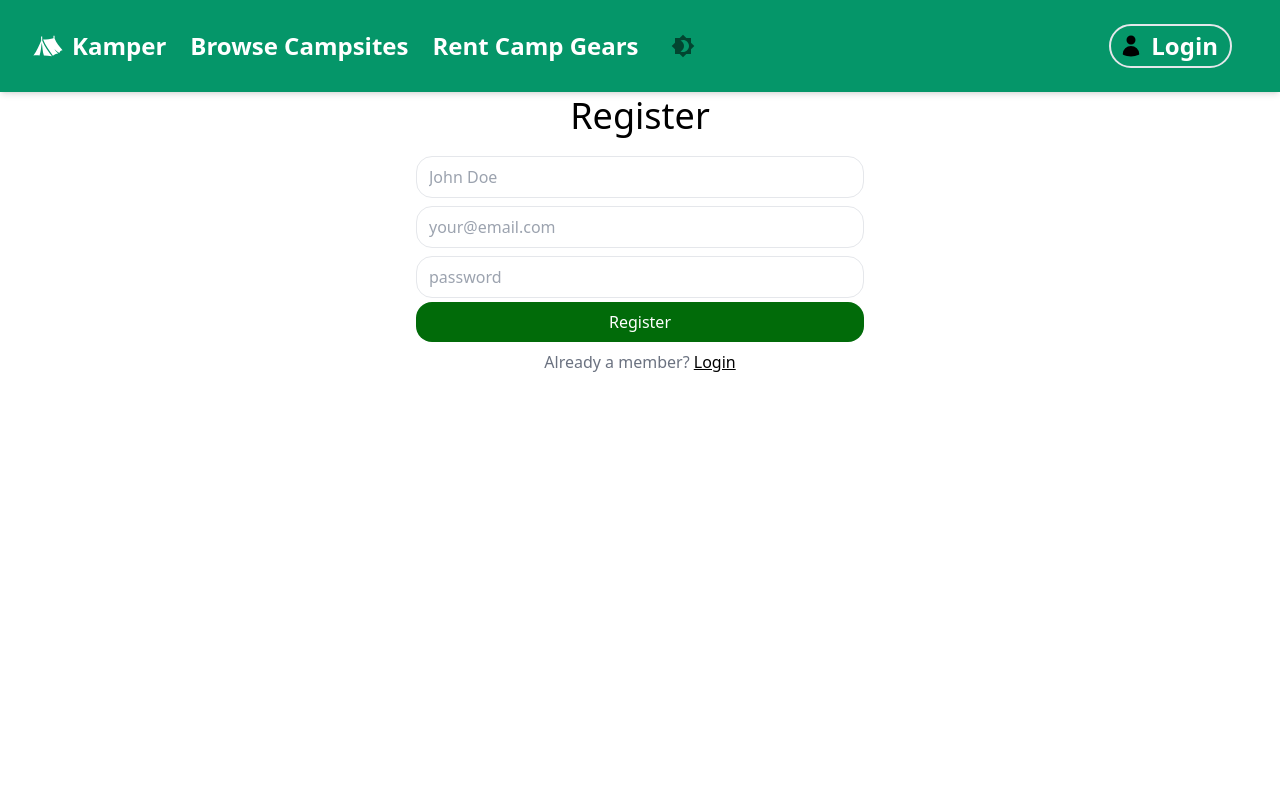
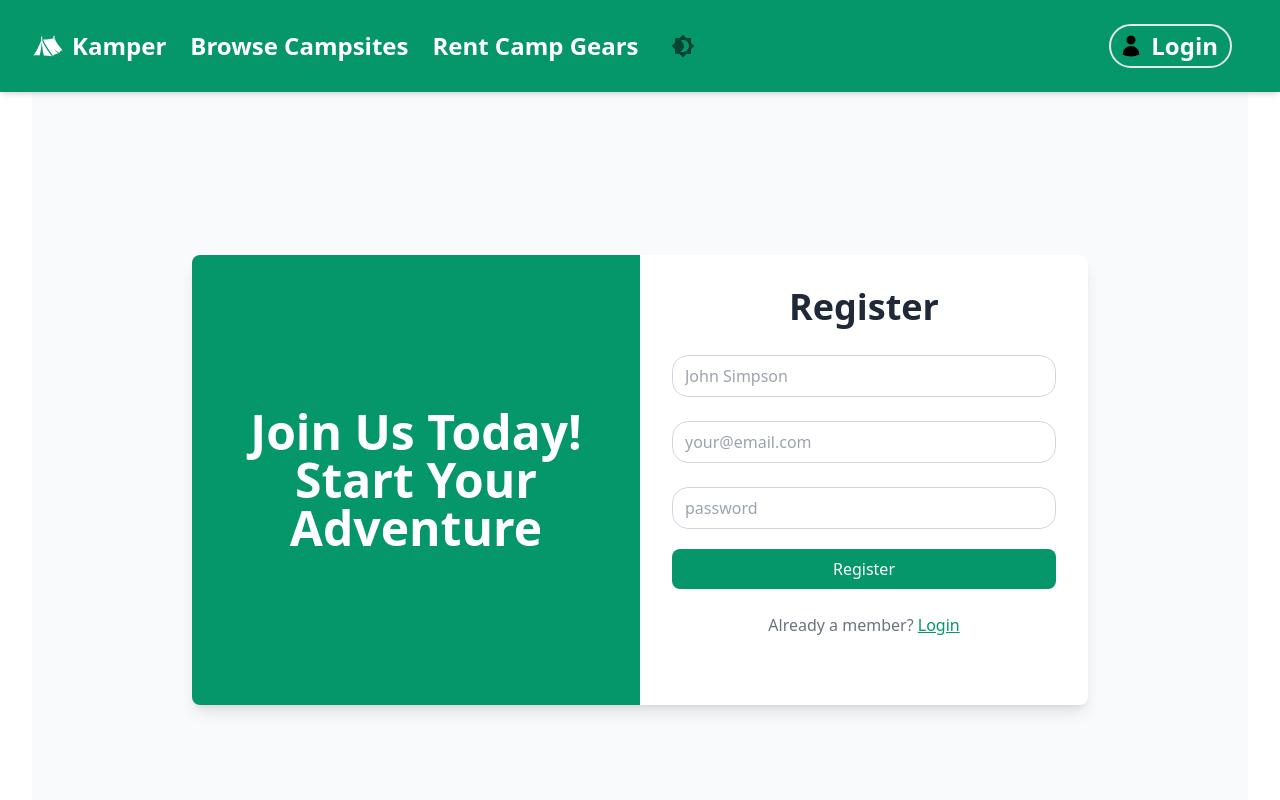
Before and after one commit to tharindu-dm/Kamper, a React (Create React App) app in the folder client/: page /Kamper/register in a window 1280 px wide. Shown: the top 800 px of the page. Built offline with nearby package versions, Linux system fonts and the light colour scheme; no server answers.

Commit message:
beautify login page

```diff
--- a/client/src/pages/LoginPage.js
+++ b/client/src/pages/LoginPage.js
@@ -27,28 +27,41 @@ export default function LoginPage() {
     return <Navigate to={"/"} />;
   }
 
+  // Login Component
   return (
-    <div className="mt-4 grow flex items-center justify-around">
-      <div className="mb-64">
-        <h1 className="text-4xl text-center mb-4">Login</h1>
-        <form className="max-w-md mx-auto" onSubmit={handleLoginSubmit}>
+    <div className="min-h-screen flex items-center justify-center bg-gray-50 dark:bg-gray-800">
+      <div className="flex w-full max-w-4xl bg-white dark:bg-gray-700 shadow-lg rounded-lg  min-h-[450px]">
+        {/* Left Side - Form Section */}
+        <div className="flex flex-col w-full md:w-1/2 p-8 ">
+          <h1 className="text-4xl font-semibold text-center text-gray-800 dark:text-gray-200 mb-6">
+            Login
+          </h1>
+          <form className="mt-3 space-y-4" onSubmit={handleLoginSubmit}>
+            <div className="relative">
               <input
                 type="email"
                 placeholder="your@email.com"
                 value={email}
                 onChange={(ev) => setEmail(ev.target.value)}
+                className="w-full px-4 py-2 border dark:text-black border-gray-300 dark:border-gray-600 rounded-lg focus:outline-none focus:ring-2 focus:ring-emerald-600 dark:focus:ring-emerald-400"
               />
+            </div>
+            <div className="relative">
               <input
                 type="password"
                 placeholder="password"
                 value={password}
                 onChange={(ev) => setPassword(ev.target.value)}
+                className="w-full px-4 py-2 border dark:text-black border-gray-300 dark:border-gray-600 rounded-lg focus:outline-none focus:ring-2 focus:ring-emerald-600 dark:focus:ring-emerald-400"
               />
-          <button className="primary">Login</button>
-          <div className="text-center py-2 text-gray-500">
+            </div>
+            <button className="w-full bg-emerald-600 text-white py-2 rounded-lg hover:bg-emerald-700 focus:outline-none">
+              Login
+            </button>
+            <div className="text-center py-2 text-gray-500 dark:text-gray-400">
               Don't have an account yet?{" "}
               <Link
-              className="underline text-black dark:text-white"
+                className="underline text-emerald-600 dark:text-emerald-400"
                 to={"/register"}
               >
                 Register now
@@ -56,6 +69,15 @@ export default function LoginPage() {
             </div>
           </form>
         </div>
+
+        {/* Right Side - Welcoming Text Section */}
+        <div className="hidden md:flex md:w-1/2 bg-emerald-600 items-center justify-center p-8">
+          <h2 className="text-3xl md:text-4xl lg:text-5xl font-bold text-white text-center">
+            Welcome Back! <br /> <br />
+            Time For The Next Adventure
+          </h2>
+        </div>
+      </div>
     </div>
   );
 }
--- a/client/src/pages/RegisterPage.js
+++ b/client/src/pages/RegisterPage.js
@@ -19,34 +19,58 @@ export default function RegisterPage() {
       alert("Registration failed. Please try again later");
     }
   }
+
   return (
-    <div className="mt-4 grow flex items-center justify-around">
-      <div className="mb-64">
-        <h1 className="text-4xl text-center mb-4">Register</h1>
-        <form className="max-w-md mx-auto" onSubmit={registerUser}>
+    <div className="min-h-screen flex items-center justify-center bg-gray-50 dark:bg-gray-800">
+      <div className="flex w-full max-w-4xl bg-white dark:bg-gray-700 shadow-lg rounded-lg overflow-hidden min-h-[450px]">
+        {/* Left Side - Text Section */}
+        <div className="hidden md:flex md:w-1/2 bg-emerald-600 items-center justify-center p-8">
+          <h2 className="text-3xl md:text-4xl lg:text-5xl font-bold text-white text-center">
+            Join Us Today! <br />
+            Start Your Adventure
+          </h2>
+        </div>
+
+        {/* Right Side - Form Section */}
+        <div className="flex flex-col w-full md:w-1/2 p-8">
+          <h1 className="text-4xl font-semibold text-center text-gray-800 dark:text-gray-200 mb-6">
+            Register
+          </h1>
+          <form className="space-y-4" onSubmit={registerUser}>
+            <div className="relative">
               <input
                 type="text"
-            placeholder="John Doe"
+                placeholder="John Simpson"
                 value={name}
                 onChange={(ev) => setName(ev.target.value)}
+                className="dark:text-black w-full px-4 py-2 border border-gray-300 dark:border-gray-600 rounded-lg focus:outline-none focus:ring-2 focus:ring-emerald-600 dark:focus:ring-emerald-400"
               />
+            </div>
+            <div className="relative">
               <input
                 type="email"
                 placeholder="your@email.com"
                 value={email}
                 onChange={(ev) => setEmail(ev.target.value)}
+                className="dark:text-black w-full px-4 py-2 border border-gray-300 dark:border-gray-600 rounded-lg focus:outline-none focus:ring-2 focus:ring-emerald-600 dark:focus:ring-emerald-400"
               />
+            </div>
+            <div className="relative">
               <input
                 type="password"
                 placeholder="password"
                 value={password}
                 onChange={(ev) => setPassword(ev.target.value)}
+                className="dark:text-black w-full px-4 py-2 border border-gray-300 dark:border-gray-600 rounded-lg focus:outline-none focus:ring-2 focus:ring-emerald-600 dark:focus:ring-emerald-400"
               />
-          <button className="primary">Register</button>
-          <div className="text-center py-2 text-gray-500">
+            </div>
+            <button className="w-full bg-emerald-600 text-white py-2 rounded-lg hover:bg-emerald-700 focus:outline-none">
+              Register
+            </button>
+            <div className="text-center py-2 text-gray-500 dark:text-gray-400">
               Already a member?{" "}
               <Link
-              className="underline text-black dark:text-white"
+                className="underline text-emerald-600 dark:text-emerald-400"
                 to={"/login"}
               >
                 Login
@@ -55,5 +79,6 @@ export default function RegisterPage() {
           </form>
         </div>
       </div>
+    </div>
   );
 }
```
Lines whose indentation alone changed are shown as unchanged.
